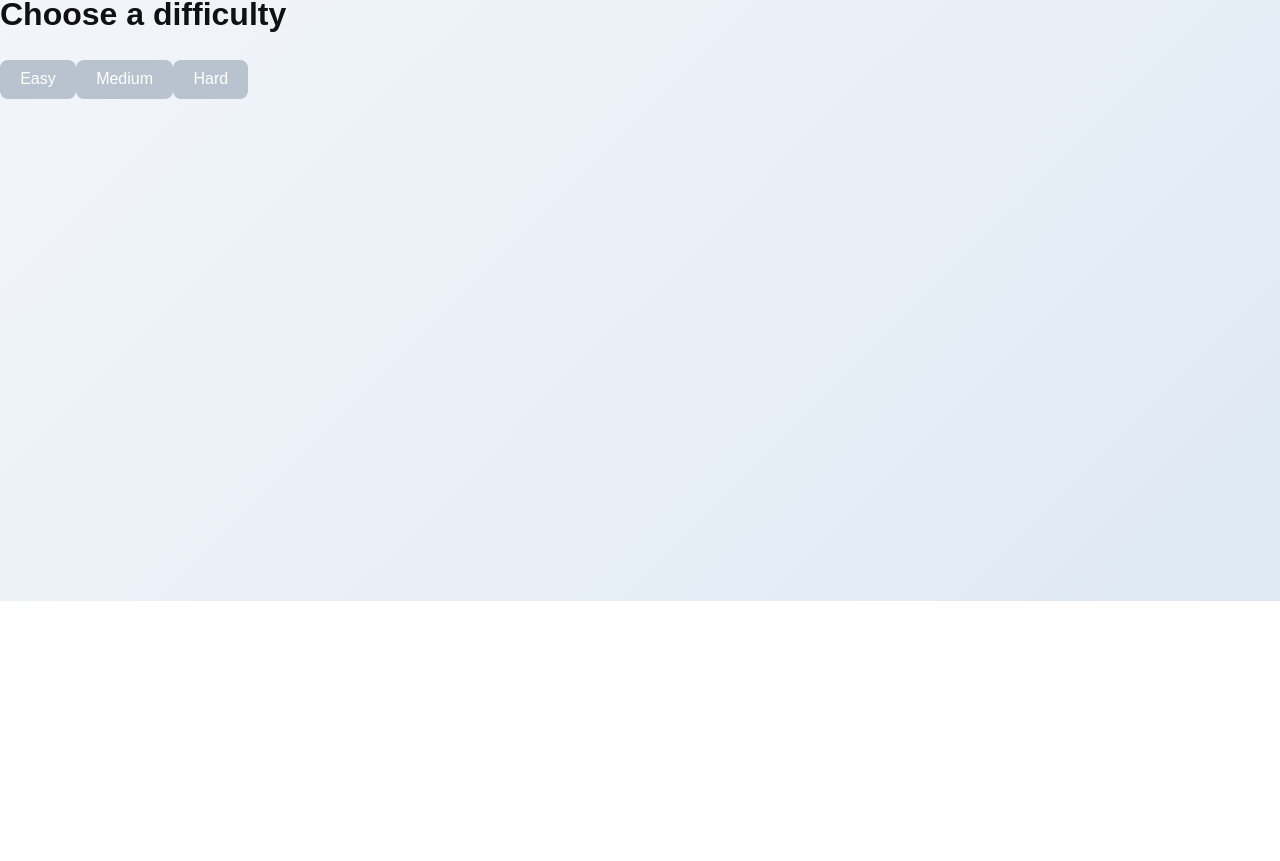
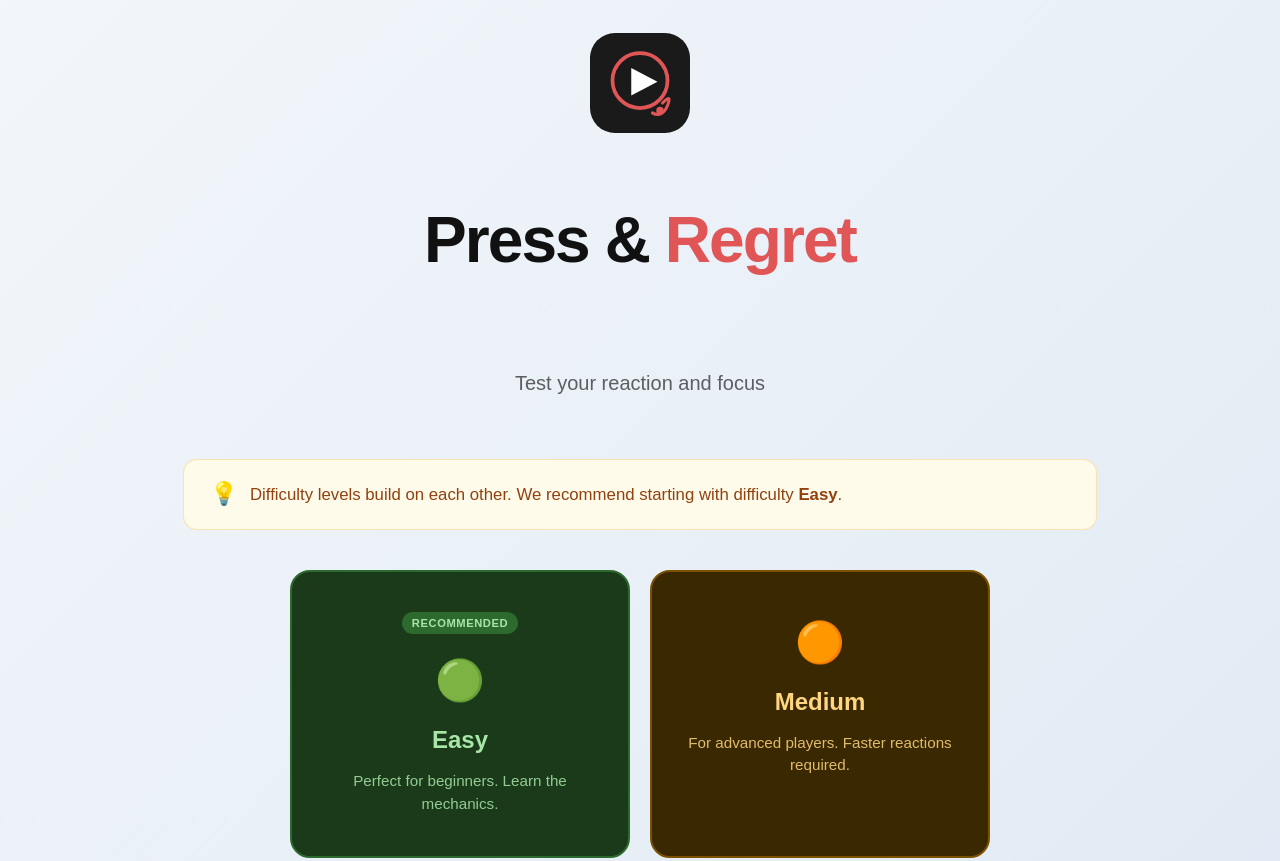
Before and after one commit to Sara20029/Press-Regret-PR-, a React (Vite) app: page /game in a window 1280 px wide. Shown: the part 199-1060 px from the top of the page. Before the commit the page ends 800 px from the top, so only its background shows below. Built offline with nearby package versions, Linux system fonts and the light colour scheme; no server answers.

Commit message:
feat: Home Design angepasst

```diff
--- a/src/App.css
+++ b/src/App.css
@@ -17,6 +17,9 @@ body.light {
   --button-color: #ffffff;
   --card-color: #ffffff;
   --card-text-color: #111111;
+  --hint-bg: #fffbeb;
+  --hint-border: #f59e0b44;
+  --hint-text: #92400e;
 }
 
 body.dark {
@@ -31,6 +34,9 @@ body.dark {
   --button-color: #ffffff;
   --card-color: #2a2a2a;
   --card-text-color: #ffffff;
+  --hint-bg: #2a1f00;
+  --hint-border: #7a520066;
+  --hint-text: #fcd34d;
 }
 
 body {
--- a/src/locales/de.json
+++ b/src/locales/de.json
@@ -12,7 +12,13 @@
     "setting": "Einstellungen"
   },
   "home": {
-    "title": "Wähle eine Schwierigkeit"
+    "title": "Wähle eine Schwierigkeit",
+    "welcome": "Teste deine Reaktion und Konzentration",
+    "hint": "Die Schwierigkeitsstufen bauen aufeinander auf. Wir empfehlen mit der Schwierigkeit <1>Einfach</1> zu starten.",
+    "recommended": "Empfohlen",
+    "easyDesc": "Perfekt zum Einstieg. Lerne die Mechaniken kennen.",
+    "mediumDesc": "Für Fortgeschrittene. Schnellere Reaktionen gefragt.",
+    "hardDesc": "Maximale Herausforderung. Nur für Profis."
   },
   "game": {
     "loading": "Lade",
--- a/src/locales/en.json
+++ b/src/locales/en.json
@@ -12,7 +12,13 @@
     "setting": "Setting"
   },
   "home": {
-    "title": "Choose a difficulty"
+    "title": "Choose a difficulty",
+    "welcome": "Test your reaction and focus",
+    "hint": "Difficulty levels build on each other. We recommend starting with difficulty <1>Easy</1>.",
+    "recommended": "Recommended",
+    "easyDesc": "Perfect for beginners. Learn the mechanics.",
+    "mediumDesc": "For advanced players. Faster reactions required.",
+    "hardDesc": "Maximum challenge. Pros only"
   },
   "game": {
     "loading": "Loading",
--- a/src/pages/Home/Home.css
+++ b/src/pages/Home/Home.css
@@ -1,19 +1,133 @@
 .home-page {
-    min-height: 100vh;
+    min-height: 85vh;
     display: flex;
+    flex-direction: column;
+    align-items: center;
     justify-content: center;
-    align-items: center;
-    background: transparent;
-    padding: 24px;
+    padding: 4rem 2rem;
+    gap: 2.5rem;
     box-sizing: border-box;
 }
 
-.home-page h1 {
-    color: var(--text-color);
+.home-logo-area {
+    display: flex;
+    flex-direction: column;
+    align-items: center;
+    gap: 1rem;
 }
 
-.home-buttons {
+.home-title {
+    font-size: 4rem;
+    font-weight: 900;
+    color: var(--text-color);
+    letter-spacing: -0.03em;
+    text-align: center;
+}
+
+.home-title span {
+    color: #e05555;
+}
+
+.home-sub {
+    font-size: 1.25rem;
+    color: var(--text-color);
+    opacity: 0.65;
+    text-align: center;
+    max-width: 500px;
+    line-height: 1.6;
+}
+
+.home-hint {
     display: flex;
-    gap: 12px;
-    margin-top: 16px;
+    align-items: center;
+    gap: 0.75rem;
+    background-color: var(--hint-bg);
+    border: 1px solid var(--hint-border);
+    border-radius: 14px;
+    padding: 1.1rem 1.6rem;
+    max-width: 860px;
+    width: 100%;
 }
+
+.home-hint-icon {
+    font-size: 1.4rem;
+    flex-shrink: 0;
+}
+
+.home-hint-text {
+    font-size: 1.05rem;
+    color: var(--hint-text);
+    line-height: 1.5;
+}
+
+.home-cards {
+    display: flex;
+    gap: 1.25rem;
+    flex-wrap: wrap;
+    justify-content: center;
+    width: 100%;
+    max-width: 860px;
+}
+
+.home-card {
+    flex: 1;
+    min-width: 220px;
+    max-width: 280px;
+    border-radius: 20px;
+    padding: 2.5rem 1.75rem;
+    display: flex;
+    flex-direction: column;
+    align-items: center;
+    gap: 0.75rem;
+    cursor: pointer;
+    text-decoration: none;
+    border: 2px solid transparent;
+    transition: transform 0.15s ease;
+}
+
+.home-card:hover {
+    transform: translateY(-4px);
+}
+
+.home-card-icon {
+    font-size: 2.5rem;
+}
+
+.home-card-title {
+    font-size: 1.5rem;
+    font-weight: 800;
+}
+
+.home-card-desc {
+    font-size: 0.95rem;
+    text-align: center;
+    line-height: 1.5;
+    opacity: 0.85;
+}
+
+.home-card-badge {
+    font-size: 0.7rem;
+    font-weight: 700;
+    padding: 3px 10px;
+    border-radius: 999px;
+    letter-spacing: 0.05em;
+    text-transform: uppercase;
+    background: #2d6a2d;
+    color: #a8e6a8;
+    margin-bottom: 4px;
+}
+
+.home-card-easy {
+    background: #1a3a1a;
+    border-color: #2d6a2d;
+    color: #a8e6a8;
+}
+.home-card-medium {
+    background: #3a2800;
+    border-color: #7a5200;
+    color: #ffd580;
+}
+.home-card-hard {
+    background: #3a0a0a;
+    border-color: #7a1a1a;
+    color: #f5a0a0; }
--- a/src/pages/Home/Home.tsx
+++ b/src/pages/Home/Home.tsx
@@ -1,22 +1,47 @@
 import {Link} from "react-router-dom";
-import { useTranslation } from 'react-i18next';
+import {Trans, useTranslation} from 'react-i18next';
+import "./Home.css";
 
 export default function Home() {
-
     const { t } = useTranslation();
 
     return (
         <main className="home-page">
-            <h1>{t('home.title')}</h1>
-            <div className="home-buttons">
-                <Link to="/game/easy">
-                    <button>{t('nav.easy')}</button>
+            <div className="home-logo-area">
+                <svg width="100" height="100" viewBox="0 0 80 80" fill="none" xmlns="http://www.w3.org/2000/svg">
+                    <rect width="80" height="80" rx="20" fill="#1a1a1a"/>
+                    <circle cx="40" cy="38" r="22" fill="none" stroke="#e05555" strokeWidth="3"/>
+                    <polygon points="33,28 33,50 54,39" fill="#ffffff"/>
+                    <path d="M58 56 Q66 48 62 58 Q58 68 50 64" stroke="#e05555" strokeWidth="2.5" fill="none" strokeLinecap="round"/>
+                    <circle cx="56" cy="62" r="3" fill="#e05555"/>
+                </svg>
+                <h1 className="home-title">Press &amp; <span>Regret</span></h1>
+                <p className="home-sub">{t('home.welcome')}</p>
+            </div>
+
+            <div className="home-hint">
+                <span className="home-hint-icon">💡</span>
+                <span className="home-hint-text">
+                    <Trans i18nKey="home.hint" components={[<span/>, <strong/>]} />
+                </span>
+            </div>
+
+            <div className="home-cards">
+                <Link to="/game/easy" className="home-card home-card-easy">
+                    <span className="home-card-badge">{t('home.recommended')}</span>
+                    <span className="home-card-icon">🟢</span>
+                    <span className="home-card-title">{t('nav.easy')}</span>
+                    <span className="home-card-desc">{t('home.easyDesc')}</span>
                 </Link>
-                <Link to="/game/medium">
-                    <button>{t('nav.medium')}</button>
+                <Link to="/game/medium" className="home-card home-card-medium">
+                    <span className="home-card-icon">🟠</span>
+                    <span className="home-card-title">{t('nav.medium')}</span>
+                    <span className="home-card-desc">{t('home.mediumDesc')}</span>
                 </Link>
-                <Link to="/game/hard">
-                    <button>{t('nav.hard')}</button>
+                <Link to="/game/hard" className="home-card home-card-hard">
+                    <span className="home-card-icon">🔴</span>
+                    <span className="home-card-title">{t('nav.hard')}</span>
+                    <span className="home-card-desc">{t('home.hardDesc')}</span>
                 </Link>
             </div>
         </main>
```
